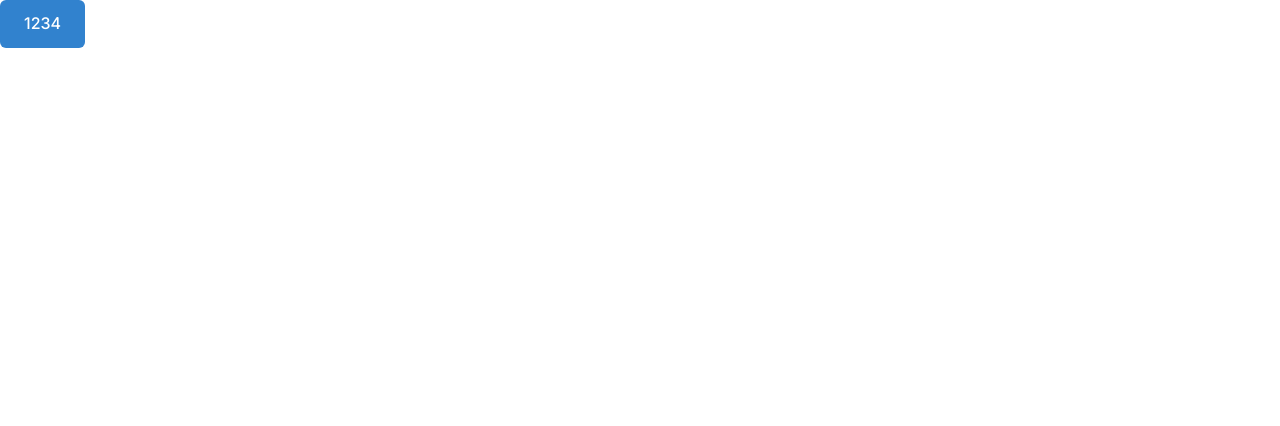
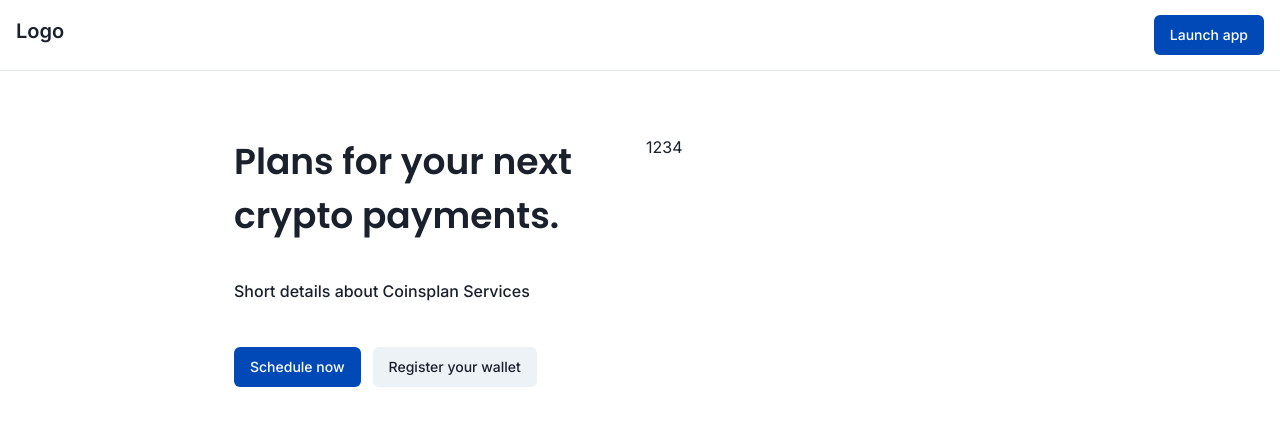
Before and after one commit to coinsplan/coinsplan-interface, a Next.js app: page / in a window 1280 px wide. Shown: the top 426 px of the page. Built offline with nearby package versions, Linux system fonts and the light colour scheme.

Commit message:
Build homepage UI.

```diff
--- a/package.json
+++ b/package.json
@@ -14,6 +14,7 @@
     "@emotion/react": "^11",
     "@emotion/styled": "^11",
     "@rainbow-me/rainbowkit": "^0.1.0",
+    "bootstrap": "^5.1.3",
     "ethers": "^5.6.6",
     "framer-motion": "^6",
     "next": "12.1.6",
--- a/pages/_app.tsx
+++ b/pages/_app.tsx
@@ -1,4 +1,5 @@
 import "../src/styles/globals.css";
+import "bootstrap/dist/css/bootstrap.min.css"
 import type { AppProps } from "next/app";
 import { ChakraProvider } from "@chakra-ui/react";
 import theme from "../src/styles/theme";
--- a/pages/index.tsx
+++ b/pages/index.tsx
@@ -1,13 +1,48 @@
-import { Button } from '@chakra-ui/react'
-import type { NextPage } from 'next'
+import { Box, Button, Grid, GridItem, Heading, HStack, Text, VStack } from "@chakra-ui/react";
+import type { NextPage } from "next";
+import Head from "next/head";
+import Content from "../src/components/structures/Content";
+import StaticTemplate from "../src/components/structures/StaticTemplate";
 
 const Home: NextPage = () => {
   return (
+    <>
+      <Head>
+        <title>Coinsplan</title>
+      </Head>
+      <StaticTemplate>
+        <Content
+          minH="70vh"
+          display="flex"
+          justifyContent="center"
+          alignItems="center"
+        >
+          <Grid templateColumns="repeat(2, 1fr)" gap={3}>
+            <GridItem rowSpan={1}>
+              <Box maxW="400px">
+                <VStack alignItems="start" spacing={7}>
+                  <Heading lineHeight={1.5} fontFamily="Poppins !important">
+                    Plans for your next crypto payments.
+                  </Heading>
+                  <Text fontWeight={500}>Short details about Coinsplan Services</Text>
+                  <HStack spacing={3}>
+                    <Button colorScheme="main">Schedule now</Button>
+                    <Button>Register your wallet</Button>
+                  </HStack>
+                </VStack>
+              </Box>
+            </GridItem>
+            <GridItem
+              rowSpan={1}
+              display={{ sm: "none", md: "none", lg: "block" }}
+            >
+              1234
+            </GridItem>
+          </Grid>
+        </Content>
+      </StaticTemplate>
+    </>
+  );
+};
 
-    <>
-      <Button size="lg" colorScheme="blue">1234</Button>
-    </>
-  )
-}
-
-export default Home
+export default Home;
--- /dev/null
+++ b/src/components/Navbar.tsx
@@ -0,0 +1,19 @@
+import { Box, Button, Container, Heading, useColorModeValue } from "@chakra-ui/react";
+import { FC } from "react";
+
+const Navbar: FC = () => {
+    const borderColor = useColorModeValue("gray.200", "gray.800")
+    return (
+        <Box border="1px solid" borderWidth="0 0 1px 0" borderColor={borderColor} position="sticky" top={0} zIndex={70}>
+            <Container maxW="container.xl" display="flex" justifyContent="space-between" alignItems="center" minH="70px">
+                <Box>
+                    <Heading size="md">Logo</Heading>
+                </Box>
+                <Box>
+                    <Button colorScheme="main">Launch app</Button>
+                </Box>
+            </Container>
+        </Box>
+    )
+}
+export default Navbar
--- /dev/null
+++ b/src/components/structures/Content.tsx
@@ -0,0 +1,29 @@
+import { Box, Container } from "@chakra-ui/react";
+import { FC } from "react";
+
+interface IContent {
+  children?: any;
+  bg?: string;
+  minH?: string;
+  display?: string;
+  justifyContent?: string;
+  alignItems?: string;
+}
+
+const Content: FC<IContent> = ({
+  children,
+  bg,
+  minH,
+  display,
+  justifyContent,
+  alignItems,
+}) => {
+  return (
+    <Box bg={bg}>
+      <Container maxW="container.xl" minH={minH} display={display} justifyContent={justifyContent} alignContent={alignItems}>
+          { children }
+      </Container>
+    </Box>
+  );
+};
+export default Content;
--- /dev/null
+++ b/src/components/structures/StaticTemplate.tsx
@@ -0,0 +1,20 @@
+import { Box } from "@chakra-ui/react";
+import { FC } from "react";
+import Navbar from "../Navbar";
+
+interface IStatisTemplate {
+    children?: any
+}
+const StaticTemplate: FC<IStatisTemplate> = ({ children }) => {
+    return (
+        <>
+            <Navbar />
+            <Box py="8vh">
+            {
+                children
+            }
+            </Box>
+        </>
+    )
+}
+export default StaticTemplate
--- a/src/styles/globals.css
+++ b/src/styles/globals.css
@@ -1,5 +1,6 @@
 @import url('https://fonts.googleapis.com/css2?family=Poppins:ital,wght@0,100;0,200;0,300;0,400;0,500;0,600;0,700;0,800;0,900;1,100;1,200;1,300;1,400;1,500;1,600;1,700;1,800;1,900&display=swap');
 @import url('https://fonts.googleapis.com/css2?family=Inter:wght@100;200;300;400;500;600;700;800;900&display=swap');
+@import url('https://fonts.googleapis.com/css2?family=Open+Sans:ital,wght@0,300;0,400;0,500;0,600;0,700;0,800;1,300;1,400;1,500;1,600;1,700;1,800&display=swap');
 body {
   padding: 0;
   margin: 0;
--- a/src/styles/theme.ts
+++ b/src/styles/theme.ts
@@ -75,6 +75,13 @@ const components = {
   },
 };
 
+const breakpoints = {
+  sm: "320px",
+  md: "768px",
+  lg: "960px",
+  xl: "1200px",
+}
+
 const font = {
   body: `Inter, Helvetica, sans-serif`,
   heading: `Inter, Helvetica, sans-serif`,
@@ -86,6 +93,7 @@ const overrides = {
   components,
   font,
   styles,
+  breakpoints,
 };
 
 const theme = extendTheme(overrides);
```
Also changed, not shown: 1 other file (tests, documents, lock files or other folders).
